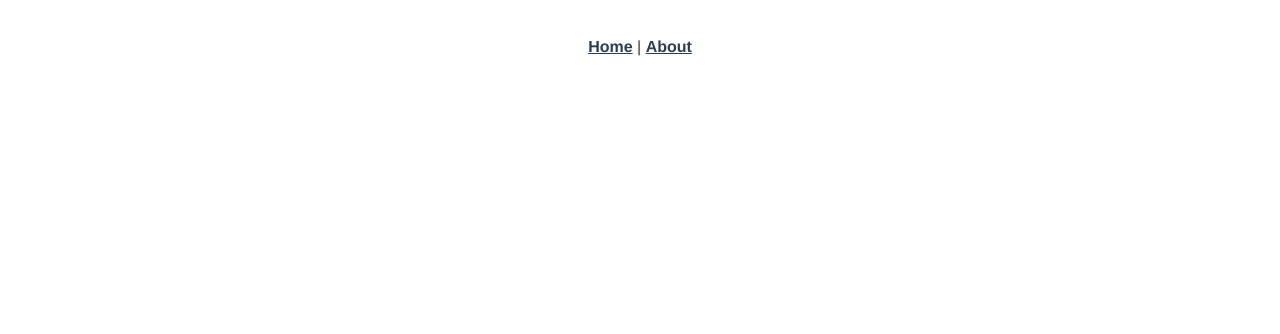
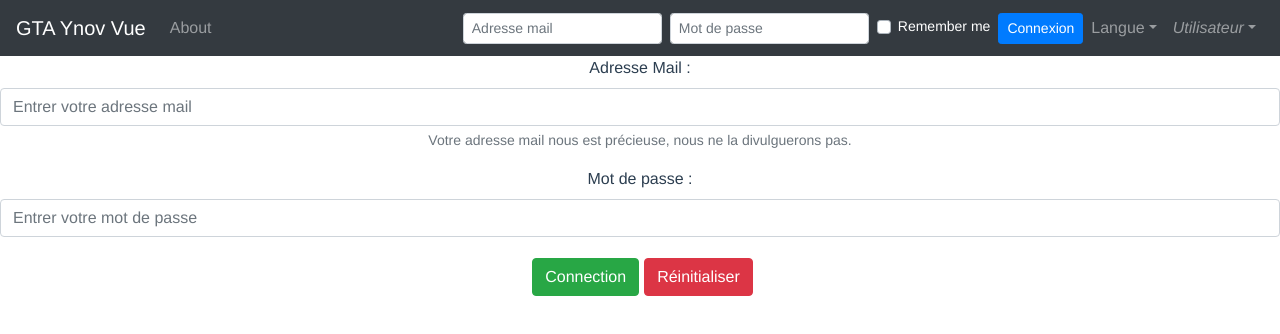
Before and after one commit to dv-formateur/gta-ynov-vue-1, a Vue app: page /#/connexion in a window 1280 px wide. Shown: the top 334 px of the page. Built offline with nearby package versions, Linux system fonts and the light colour scheme.

Commit message:
quelques ajouts pas encore fonctionnels

```diff
--- a/package.json
+++ b/package.json
@@ -8,6 +8,7 @@
     "lint": "vue-cli-service lint"
   },
   "dependencies": {
+    "bootstrap-vue": "^2.0.0-rc.11",
     "register-service-worker": "^1.0.0",
     "vue": "^2.5.17",
     "vue-router": "^3.0.1"
--- a/src/App.vue
+++ b/src/App.vue
@@ -1,12 +1,67 @@
 <template>
   <div id="app">
-    <div id="nav">
+    <!-- <div id="nav">
               <router-link to="/">Home</router-link> |
-      <router-link to="/about">About</router-link>
-    </div>
+              <router-link to="/about">About</router-link> | -->
+    <!-- <router-link to="/connexion">Connexion</router-link> -->
+    <!-- </div> -->
+    <b-navbar toggleable="md" type="dark" variant="dark">
+
+      <b-navbar-toggle target="nav_collapse"></b-navbar-toggle>
+
+      <b-navbar-brand to="/">GTA Ynov Vue</b-navbar-brand>
+
+      <b-collapse is-nav id="nav_collapse">
+
+        <b-navbar-nav>
+          <b-nav-item to="/about">About</b-nav-item>
+        </b-navbar-nav>
+
+        <!-- Right aligned nav items -->
+        <b-navbar-nav class="ml-auto">
+
+          <b-nav-form>
+            <!-- <b-form-input size="sm" class="mr-sm-2" type="text" placeholder="Search" />
+                  <b-button size="sm" class="my-2 my-sm-0" type="submit">Search</b-button> -->
+            <b-form inline>
+              <label class="sr-only" for="inlineFormInputEmail">Email</label>
+              <b-input size="sm" class="mb-2 mr-sm-2 mb-sm-0" id="inlineFormInputEmail" placeholder="Adresse mail" />
+              <label class="sr-only" for="inlineFormInputGroupPassword">Password</label>
+              <b-input-group left="@" class="mb-2 mr-sm-2 mb-sm-0">
+                <b-input size="sm" id="inlineFormInputGroupPassword" placeholder="Mot de passe" />
+              </b-input-group>
+              <b-form-checkbox size="sm" class="mb-2 mr-sm-2 mb-sm-0" style="color: white;">Remember me</b-form-checkbox>
+              <b-button size="sm" variant="primary">Connexion</b-button>
+            </b-form>
+          </b-nav-form>
+
+          <b-nav-item-dropdown text="Langue" right>
+            <b-dropdown-item href="#">FR</b-dropdown-item>
+            <b-dropdown-item href="#">EN</b-dropdown-item>
+            <b-dropdown-item href="#">ES</b-dropdown-item>
+            <b-dropdown-item href="#">RU</b-dropdown-item>
+          </b-nav-item-dropdown>
+
+          <b-nav-item-dropdown right>
+            <!-- Using button-content slot -->
+            <template slot="button-content">
+              <em>Utilisateur</em>
+            </template>
+            <b-dropdown-item to="/profil">Profil</b-dropdown-item>
+            <b-dropdown-item to="/connexion">Connexion</b-dropdown-item>
+            <b-dropdown-item href="#">Déconnexion</b-dropdown-item>
+          </b-nav-item-dropdown>
+        </b-navbar-nav>
+
+      </b-collapse>
+    </b-navbar>
+
+<!-- navbar-1.vue -->
     <router-view/>
   </div>
 </template>
+
+
 
 <style lang="scss">
   #app {
@@ -16,6 +71,7 @@
     text-align: center;
     color: #2c3e50;
   }
+
   #nav {
     padding: 30px;
     a {
--- a/src/router.js
+++ b/src/router.js
@@ -19,6 +19,19 @@ export default new Router({
       // which is lazy-loaded when the route is visited.
       component: () =>
         import(/* webpackChunkName: "about" */ "./views/About.vue")
+    },
+    {
+      path: "/connexion",
+      name: "connexion",
+      component: () =>
+        import("./views/Connexion.vue")
+    },
+    {
+      path: "/profil",
+      name: "/profil",
+      component: () =>{
+        import("./views/Profil.vue")
+      }
     }
   ]
 });
--- /dev/null
+++ b/src/views/Connexion.vue
@@ -0,0 +1,61 @@
+<template>
+  <div>
+    <b-form @submit="onSubmit" @reset="onReset" v-if="show">
+      <b-form-group id="emailInputGroup"
+                    label="Adresse Mail :"
+                    label-for="emailInput"
+                    description="Votre adresse mail nous est précieuse, nous ne la divulguerons pas.">
+        <b-form-input id="emailInput"
+                      type="email"
+                      v-model="form.email"
+                      required
+                      placeholder="Entrer votre adresse mail">
+        </b-form-input>
+      </b-form-group>
+      <b-form-group id="passwordInputGroup"
+                    label="Mot de passe :"
+                    label-for="passwordInput">
+        <b-form-input id="passwordInput"
+                      type="password"
+                      v-model="form.password"
+                      required
+                      placeholder="Entrer votre mot de passe">
+        </b-form-input>
+      </b-form-group>
+      <b-button type="submit" variant="success" style="margin: 5px;">Connection</b-button>
+      <b-button type="reset" variant="danger">Réinitialiser</b-button>
+    </b-form>
+  </div>
+</template>
+
+<script>
+export default {
+  data () {
+    return {
+      form: {
+        email: '',
+        password: ''
+      },
+      show: true
+    }
+  },
+  methods: {
+    onSubmit (evt) {
+      evt.preventDefault();
+      // Affiche le résultat du formulaire de connexion : email et password
+      alert(JSON.stringify(this.form));
+    },
+    onReset (evt) {
+      evt.preventDefault();
+      /* Reset our form values */
+      this.form.email = '';
+      this.form.password = '';
+      /* Trick to reset/clear native browser form validation state */
+      this.show = false;
+      this.$nextTick(() => { this.show = true });
+    }
+  }
+}
+</script>
+
+<!-- b-form-1.vue -->
--- /dev/null
+++ b/src/views/Profil.vue
@@ -0,0 +1,74 @@
+<template>
+  <div>
+    <!-- <b-form @submit="onSubmit" @reset="onReset" v-if="modif">
+        <div class="row">
+            <b-form-group id="nomInputGroup"
+                            label="Nom:"
+                            label-for="nomInput">
+                <b-form-input id="nomInput"
+                            type="text"
+                            v-model="form.nom"
+                            required
+                            placeholder="Entrer votre nom">
+                </b-form-input>
+            </b-form-group>
+            <b-form-group id="prenomInputGroup"
+                        label="Prenom :"
+                        label-for="prenomInput">
+            <b-form-input id="prenomInput"
+                        type="text"
+                        v-model="form.prenom"
+                        required
+                        placeholder="Entrer votre prenom">
+            </b-form-input>
+        </div>
+        <div class="row">
+            <b-form-group id="emailInputGroup"
+                        label="Adresse Mail :"
+                        label-for="mailInput">
+            <b-form-input id="mailInput"
+                        type="text"
+                        v-model="form.email"
+                        required
+                        placeholder="Entrer votre prenom">
+            </b-form-input>
+        </b-form-group>
+        </div>
+        <div class="row">
+            <b-button type="submit" variant="success" style="margin: 5px;">Connection</b-button>
+            <b-button type="reset" variant="danger">Réinitialiser</b-button>
+        </div>
+    </b-form> -->
+  </div>
+</template>
+
+<script>
+export default {
+  data () {
+    return {
+      form: {
+        nom: '',
+        prenom: '',
+        email: ''
+      },
+      modif: true
+    }
+  },
+  methods: {
+    onSubmit (evt) {
+      evt.preventDefault();
+      // Affiche le résultat du formulaire de connexion : email et password
+      alert(JSON.stringify(this.form));
+    },
+    onReset (evt) {
+      evt.preventDefault();
+      /* Reset our form values */
+      this.form.email = '';
+      this.form.password = '';
+      /* Trick to reset/clear native browser form validation state */
+      this.modif = false;
+      this.$nextTick(() => { this.modif = true });
+    }
+  }
+}
+</script>
```
Also changed, not shown: src/views/Home.vue (+9 -0 lines), 1 other file (tests, documents, lock files or other folders). Lines whose indentation alone changed are shown as unchanged.
